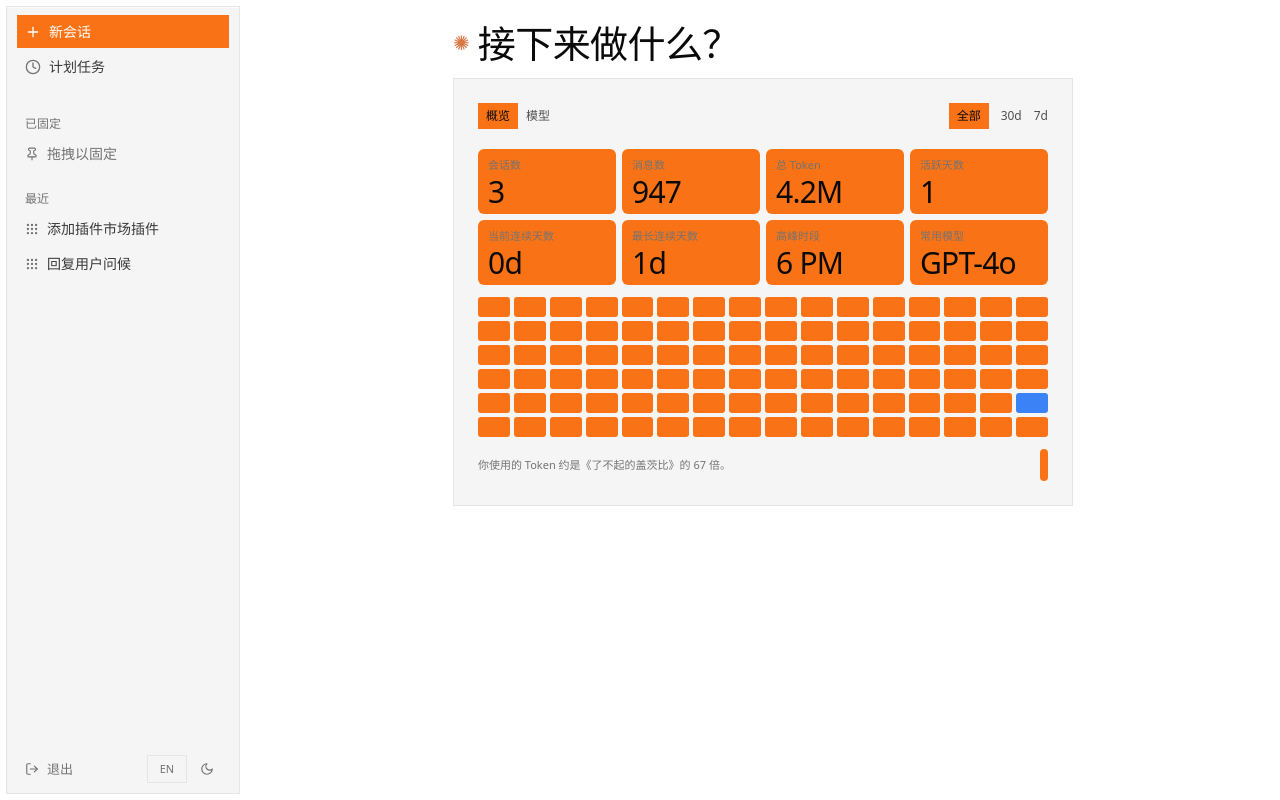
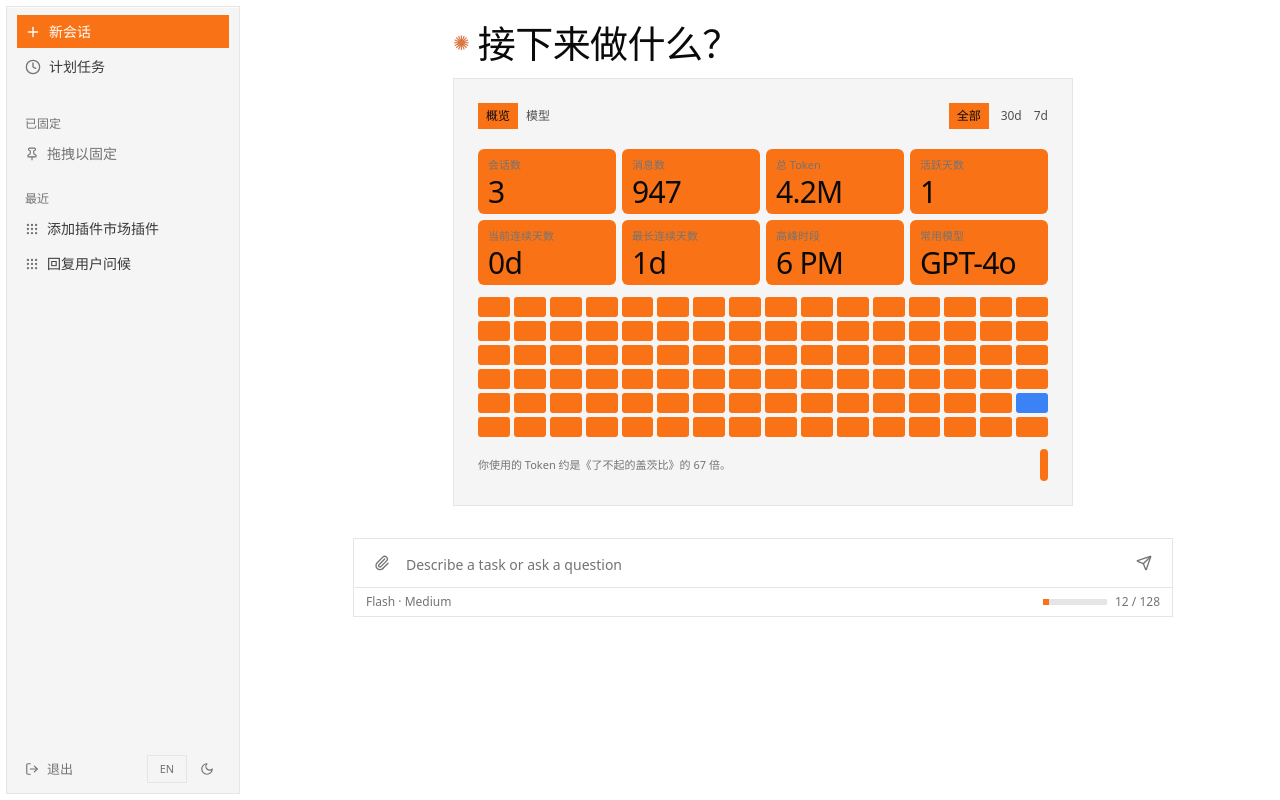
Before and after one commit to meta1top/Meshbot, a Next.js app in the folder apps/web-agent/: page / in a window 1280 px wide. Built offline with nearby package versions, Linux system fonts and the light colour scheme; no server answers.

Commit message:
feat(web-agent): add ChatInput to home page
- 保留概览面板
- 在概览面板下方添加 ChatInput 组件

Co-authored-by: Cursor <cursoragent@cursor.com>

```diff
--- a/apps/web-agent/src/app/page.tsx
+++ b/apps/web-agent/src/app/page.tsx
@@ -2,6 +2,7 @@
 
 import { Card, CardContent, CardHeader, CardTitle } from "@meshbot/design";
 import { useTranslations } from "next-intl";
+import { ChatInput } from "@/components/common/chat-input";
 import { AppShellLayout } from "@/components/layouts/app-shell-layout";
 
 const heatmapCells = Array.from({ length: 96 }, (_, index) => index);
@@ -84,6 +85,13 @@ export default function Home() {
           </CardContent>
         </Card>
       </div>
+      <div className="mt-8">
+        <ChatInput
+          onSend={(msg) => console.log("send:", msg)}
+          modelName="Flash · Medium"
+          tokenUsage={{ current: 12, max: 128 }}
+        />
+      </div>
     </AppShellLayout>
   );
 }
```
